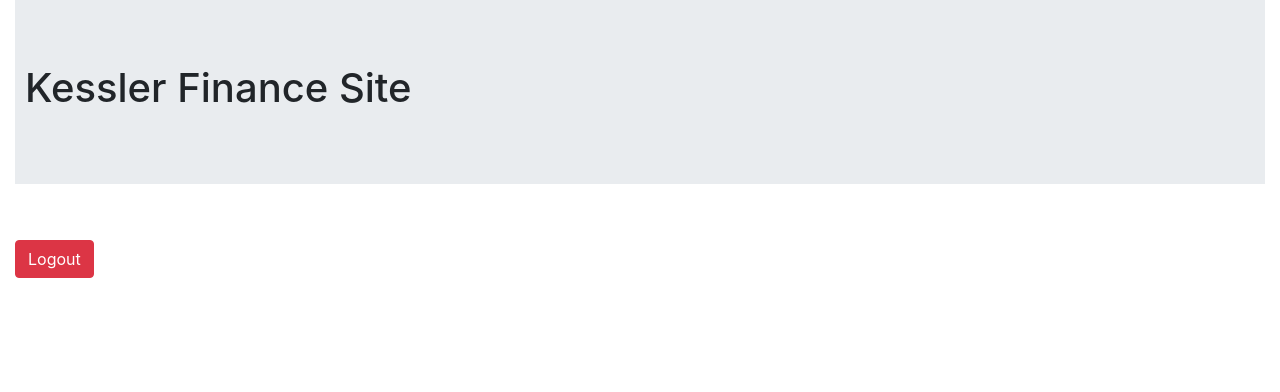
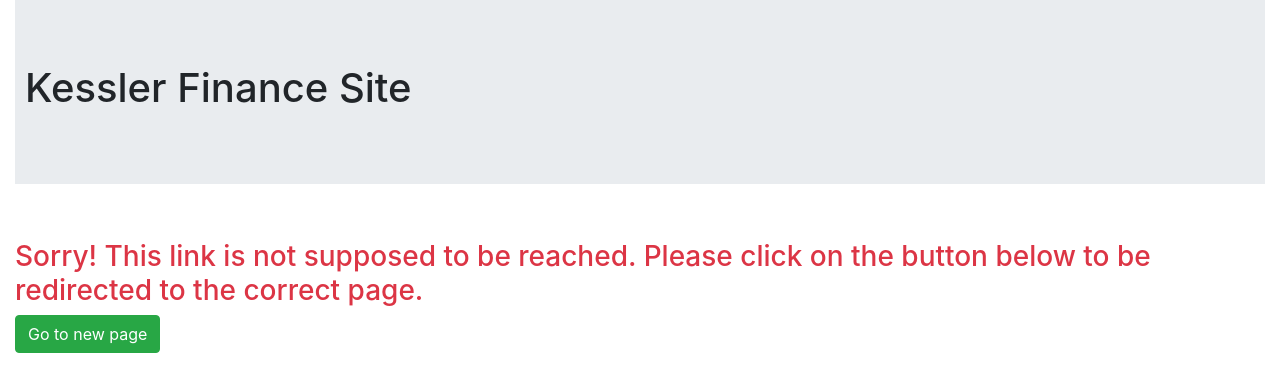
Before and after one commit to WillKessler7/financeSite, a Django app: page /stockDisplay in a window 1280 px wide. Shown: the top 392 px of the page. Run offline with Django 3.2, Linux system fonts and the light colour scheme; some libraries are stand-ins or nearby versions.

Commit message:
Fixed: added the redirect for all necessary urls

```diff
--- a/analyticals/templates/analyticals/loginView.html
+++ b/analyticals/templates/analyticals/loginView.html
@@ -57,6 +57,7 @@ data or create a new account by entering a username and password if you are new
                         <button type="submit" value='create' class="btn btn-success" name="submit">Create Account</button>
 
                 </form>
+
             </div>
 
     </body>
--- a/analyticals/templates/analyticals/stockDisplayView.html
+++ b/analyticals/templates/analyticals/stockDisplayView.html
@@ -26,10 +26,23 @@
 
             </br>
 
-            <form method="POST" action="stockPick">
-                {% csrf_token %}
-                <button type="submit" class="btn btn-danger" name="logoutButton">Logout</button>
-            </form>
+            {% if urlRequest %}
+
+
+                <h3 class="text-danger">Sorry! This link is not supposed to be reached. Please click
+                     on the button below to be redirected to the correct page.</h3>
+                <a href="loginView"> <button type="submit" value='link' class="btn btn-success" name="submit">Go to new page</button></a>
+
+            {% else %}
+
+                </br>
+
+                <form method="POST" action="stockPick">
+                    {% csrf_token %}
+                    <button type="submit" class="btn btn-danger" name="logoutButton">Logout</button>
+                </form>
+
+            {% endif %}
 
         </div>
     </body>
--- a/analyticals/views.py
+++ b/analyticals/views.py
@@ -76,10 +76,8 @@ class loginView(View):
 
 
     def get(self, request):
-        urlRequest = True
-
         template = loader.get_template('analyticals/loginView.html')
-        context = {'urlRequest': urlRequest}
+        context = {}
         return HttpResponse(template.render(context, request))
 
 class stockPickView(View):
```
Lines whose indentation alone changed are shown as unchanged.
